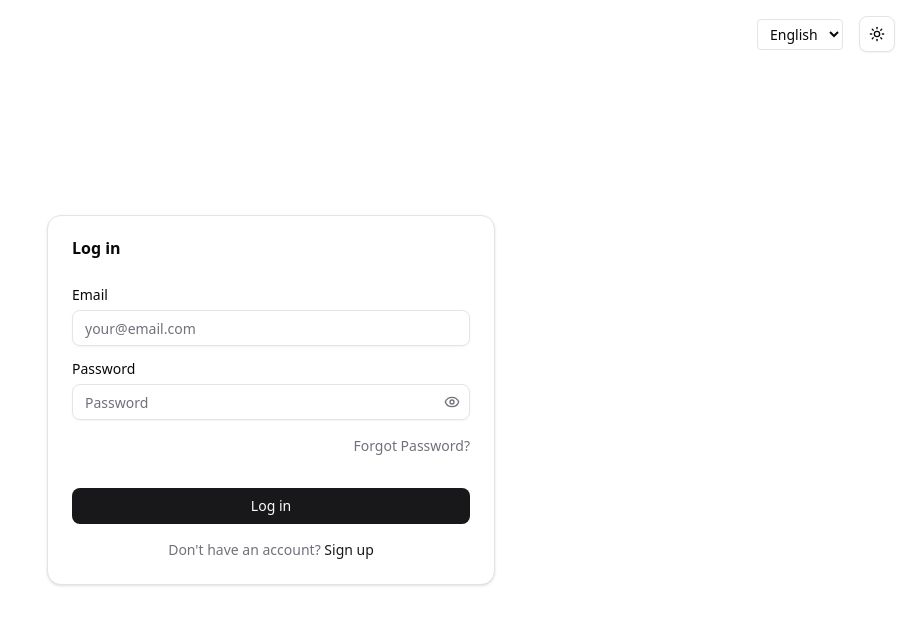
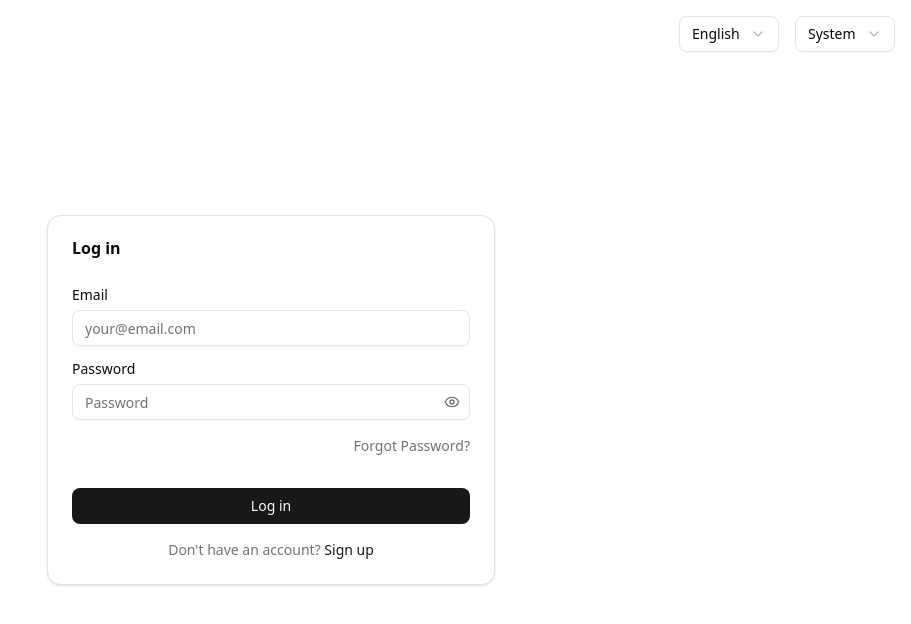
Before and after one commit to DawidZyluk/nextjs-supabase-auth-starter, a Next.js app: page /en/login in a window 1280 px wide. Shown: the top 624 px of the page, without its empty margins (369-1280 px from the left). Built offline with nearby package versions, Linux system fonts and the light colour scheme; no server answers.

Commit message:
feat: Add custom select component for theme and language switching; update LanguageSwitcher and ThemeToggle to use new select UI

```diff
--- a/components/LanguageSwitcher.tsx
+++ b/components/LanguageSwitcher.tsx
@@ -2,7 +2,14 @@
 
 import { useLocale } from "next-intl";
 import { useRouter, usePathname } from "@/i18n/routing";
-import { ChangeEvent, useTransition } from "react";
+import { useTransition } from "react";
+import {
+  Select,
+  SelectContent,
+  SelectItem,
+  SelectTrigger,
+  SelectValue,
+} from "@/components/ui/select";
 
 export default function LanguageSwitcher() {
   const locale = useLocale();
@@ -10,22 +17,25 @@ export default function LanguageSwitcher() {
   const pathname = usePathname();
   const [isPending, startTransition] = useTransition();
 
-    const onSelectChange = (e: ChangeEvent<HTMLSelectElement>) => {
-        const nextLocale = e.target.value;
+  const onSelectChange = (value: string) => {
     startTransition(() => {
-            router.replace(pathname, { locale: nextLocale });
+      router.replace(pathname, { locale: value });
     });
   };
 
   return (
-        <select
+    <Select
       defaultValue={locale}
-            onChange={onSelectChange}
+      onValueChange={onSelectChange}
       disabled={isPending}
-            className="bg-background border border-border rounded px-2 py-1 text-sm"
     >
-            <option value="en">English</option>
-            <option value="pl">Polski</option>
-        </select>
+      <SelectTrigger className="w-[100px]">
+        <SelectValue placeholder="Language" />
+      </SelectTrigger>
+      <SelectContent>
+        <SelectItem value="en">English</SelectItem>
+        <SelectItem value="pl">Polski</SelectItem>
+      </SelectContent>
+    </Select>
   );
 }
--- a/components/ThemeToggle.tsx
+++ b/components/ThemeToggle.tsx
@@ -1,40 +1,37 @@
 "use client"
 
 import * as React from "react"
-import { Moon, Sun } from "lucide-react"
 import { useTheme } from "next-themes"
-
-import { Button } from "@/components/ui/button"
 import {
-    DropdownMenu,
-    DropdownMenuContent,
-    DropdownMenuItem,
-    DropdownMenuTrigger,
-} from "@/components/ui/dropdown-menu"
+  Select,
+  SelectContent,
+  SelectItem,
+  SelectTrigger,
+  SelectValue,
+} from "@/components/ui/select"
 
 export function ThemeToggle() {
-    const { setTheme } = useTheme()
+  const { theme, setTheme } = useTheme()
+  const [mounted, setMounted] = React.useState(false)
 
-    return (
-        <DropdownMenu>
-            <DropdownMenuTrigger asChild>
-                <Button variant="outline" size="icon">
-                    <Sun className="h-[1.2rem] w-[1.2rem] rotate-0 scale-100 transition-all dark:-rotate-90 dark:scale-0" />
-                    <Moon className="absolute h-[1.2rem] w-[1.2rem] rotate-90 scale-0 transition-all dark:rotate-0 dark:scale-100" />
-                    <span className="sr-only">Toggle theme</span>
-                </Button>
-            </DropdownMenuTrigger>
-            <DropdownMenuContent align="end">
-                <DropdownMenuItem onClick={() => setTheme("light")}>
-                    Light
-                </DropdownMenuItem>
-                <DropdownMenuItem onClick={() => setTheme("dark")}>
-                    Dark
-                </DropdownMenuItem>
-                <DropdownMenuItem onClick={() => setTheme("system")}>
-                    System
-                </DropdownMenuItem>
-            </DropdownMenuContent>
-        </DropdownMenu>
-    )
+  React.useEffect(() => {
+    setMounted(true)
+  }, [])
+
+  if (!mounted) {
+    return null
+  }
+
+  return (
+    <Select value={theme} onValueChange={setTheme}>
+      <SelectTrigger className="w-[100px]">
+        <SelectValue placeholder="Theme" />
+      </SelectTrigger>
+      <SelectContent>
+        <SelectItem value="light">Light</SelectItem>
+        <SelectItem value="dark">Dark</SelectItem>
+        <SelectItem value="system">System</SelectItem>
+      </SelectContent>
+    </Select>
+  )
 }
--- /dev/null
+++ b/components/ui/select.tsx
@@ -0,0 +1,187 @@
+"use client"
+
+import * as React from "react"
+import * as SelectPrimitive from "@radix-ui/react-select"
+import { CheckIcon, ChevronDownIcon, ChevronUpIcon } from "lucide-react"
+
+import { cn } from "@/lib/utils"
+
+function Select({
+  ...props
+}: React.ComponentProps<typeof SelectPrimitive.Root>) {
+  return <SelectPrimitive.Root data-slot="select" {...props} />
+}
+
+function SelectGroup({
+  ...props
+}: React.ComponentProps<typeof SelectPrimitive.Group>) {
+  return <SelectPrimitive.Group data-slot="select-group" {...props} />
+}
+
+function SelectValue({
+  ...props
+}: React.ComponentProps<typeof SelectPrimitive.Value>) {
+  return <SelectPrimitive.Value data-slot="select-value" {...props} />
+}
+
+function SelectTrigger({
+  className,
+  size = "default",
+  children,
+  ...props
+}: React.ComponentProps<typeof SelectPrimitive.Trigger> & {
+  size?: "sm" | "default"
+}) {
+  return (
+    <SelectPrimitive.Trigger
+      data-slot="select-trigger"
+      data-size={size}
+      className={cn(
+        "border-input data-[placeholder]:text-muted-foreground [&_svg:not([class*='text-'])]:text-muted-foreground focus-visible:border-ring focus-visible:ring-ring/50 aria-invalid:ring-destructive/20 dark:aria-invalid:ring-destructive/40 aria-invalid:border-destructive dark:bg-input/30 dark:hover:bg-input/50 flex w-fit items-center justify-between gap-2 rounded-md border bg-transparent px-3 py-2 text-sm whitespace-nowrap shadow-xs transition-[color,box-shadow] outline-none focus-visible:ring-[3px] disabled:cursor-not-allowed disabled:opacity-50 data-[size=default]:h-9 data-[size=sm]:h-8 *:data-[slot=select-value]:line-clamp-1 *:data-[slot=select-value]:flex *:data-[slot=select-value]:items-center *:data-[slot=select-value]:gap-2 [&_svg]:pointer-events-none [&_svg]:shrink-0 [&_svg:not([class*='size-'])]:size-4",
+        className
+      )}
+      {...props}
+    >
+      {children}
+      <SelectPrimitive.Icon asChild>
+        <ChevronDownIcon className="size-4 opacity-50" />
+      </SelectPrimitive.Icon>
+    </SelectPrimitive.Trigger>
+  )
+}
+
+function SelectContent({
+  className,
+  children,
+  position = "popper",
+  align = "center",
+  ...props
+}: React.ComponentProps<typeof SelectPrimitive.Content>) {
+  return (
+    <SelectPrimitive.Portal>
+      <SelectPrimitive.Content
+        data-slot="select-content"
+        className={cn(
+          "bg-popover text-popover-foreground data-[state=open]:animate-in data-[state=closed]:animate-out data-[state=closed]:fade-out-0 data-[state=open]:fade-in-0 data-[state=closed]:zoom-out-95 data-[state=open]:zoom-in-95 data-[side=bottom]:slide-in-from-top-2 data-[side=left]:slide-in-from-right-2 data-[side=right]:slide-in-from-left-2 data-[side=top]:slide-in-from-bottom-2 relative z-50 max-h-(--radix-select-content-available-height) min-w-[8rem] origin-(--radix-select-content-transform-origin) overflow-x-hidden overflow-y-auto rounded-md border shadow-md",
+          position === "popper" &&
+            "data-[side=bottom]:translate-y-1 data-[side=left]:-translate-x-1 data-[side=right]:translate-x-1 data-[side=top]:-translate-y-1",
+          className
+        )}
+        position={position}
+        align={align}
+        {...props}
+      >
+        <SelectScrollUpButton />
+        <SelectPrimitive.Viewport
+          className={cn(
+            "p-1",
+            position === "popper" &&
+              "h-[var(--radix-select-trigger-height)] w-full min-w-[var(--radix-select-trigger-width)] scroll-my-1"
+          )}
+        >
+          {children}
+        </SelectPrimitive.Viewport>
+        <SelectScrollDownButton />
+      </SelectPrimitive.Content>
+    </SelectPrimitive.Portal>
+  )
+}
+
+function SelectLabel({
+  className,
+  ...props
+}: React.ComponentProps<typeof SelectPrimitive.Label>) {
+  return (
+    <SelectPrimitive.Label
+      data-slot="select-label"
+      className={cn("text-muted-foreground px-2 py-1.5 text-xs", className)}
+      {...props}
+    />
+  )
+}
+
+function SelectItem({
+  className,
+  children,
+  ...props
+}: React.ComponentProps<typeof SelectPrimitive.Item>) {
+  return (
+    <SelectPrimitive.Item
+      data-slot="select-item"
+      className={cn(
+        "focus:bg-accent focus:text-accent-foreground [&_svg:not([class*='text-'])]:text-muted-foreground relative flex w-full cursor-default items-center gap-2 rounded-sm py-1.5 pr-8 pl-2 text-sm outline-hidden select-none data-[disabled]:pointer-events-none data-[disabled]:opacity-50 [&_svg]:pointer-events-none [&_svg]:shrink-0 [&_svg:not([class*='size-'])]:size-4 *:[span]:last:flex *:[span]:last:items-center *:[span]:last:gap-2",
+        className
+      )}
+      {...props}
+    >
+      <span className="absolute right-2 flex size-3.5 items-center justify-center">
+        <SelectPrimitive.ItemIndicator>
+          <CheckIcon className="size-4" />
+        </SelectPrimitive.ItemIndicator>
+      </span>
+      <SelectPrimitive.ItemText>{children}</SelectPrimitive.ItemText>
+    </SelectPrimitive.Item>
+  )
+}
+
+function SelectSeparator({
+  className,
+  ...props
+}: React.ComponentProps<typeof SelectPrimitive.Separator>) {
+  return (
+    <SelectPrimitive.Separator
+      data-slot="select-separator"
+      className={cn("bg-border pointer-events-none -mx-1 my-1 h-px", className)}
+      {...props}
+    />
+  )
+}
+
+function SelectScrollUpButton({
+  className,
+  ...props
+}: React.ComponentProps<typeof SelectPrimitive.ScrollUpButton>) {
+  return (
+    <SelectPrimitive.ScrollUpButton
+      data-slot="select-scroll-up-button"
+      className={cn(
+        "flex cursor-default items-center justify-center py-1",
+        className
+      )}
+      {...props}
+    >
+      <ChevronUpIcon className="size-4" />
+    </SelectPrimitive.ScrollUpButton>
+  )
+}
+
+function SelectScrollDownButton({
+  className,
+  ...props
+}: React.ComponentProps<typeof SelectPrimitive.ScrollDownButton>) {
+  return (
+    <SelectPrimitive.ScrollDownButton
+      data-slot="select-scroll-down-button"
+      className={cn(
+        "flex cursor-default items-center justify-center py-1",
+        className
+      )}
+      {...props}
+    >
+      <ChevronDownIcon className="size-4" />
+    </SelectPrimitive.ScrollDownButton>
+  )
+}
+
+export {
+  Select,
+  SelectContent,
+  SelectGroup,
+  SelectItem,
+  SelectLabel,
+  SelectScrollDownButton,
+  SelectScrollUpButton,
+  SelectSeparator,
+  SelectTrigger,
+  SelectValue,
+}
--- a/package.json
+++ b/package.json
@@ -12,6 +12,7 @@
     "@hookform/resolvers": "^5.2.2",
     "@radix-ui/react-dropdown-menu": "^2.1.16",
     "@radix-ui/react-label": "^2.1.8",
+    "@radix-ui/react-select": "^2.2.6",
     "@radix-ui/react-slot": "^1.2.4",
     "@supabase/ssr": "^0.7.0",
     "@supabase/supabase-js": "^2.83.0",
```
Also changed, not shown: 2 other files (tests, documents, lock files or other folders). Lines whose indentation alone changed are shown as unchanged.
